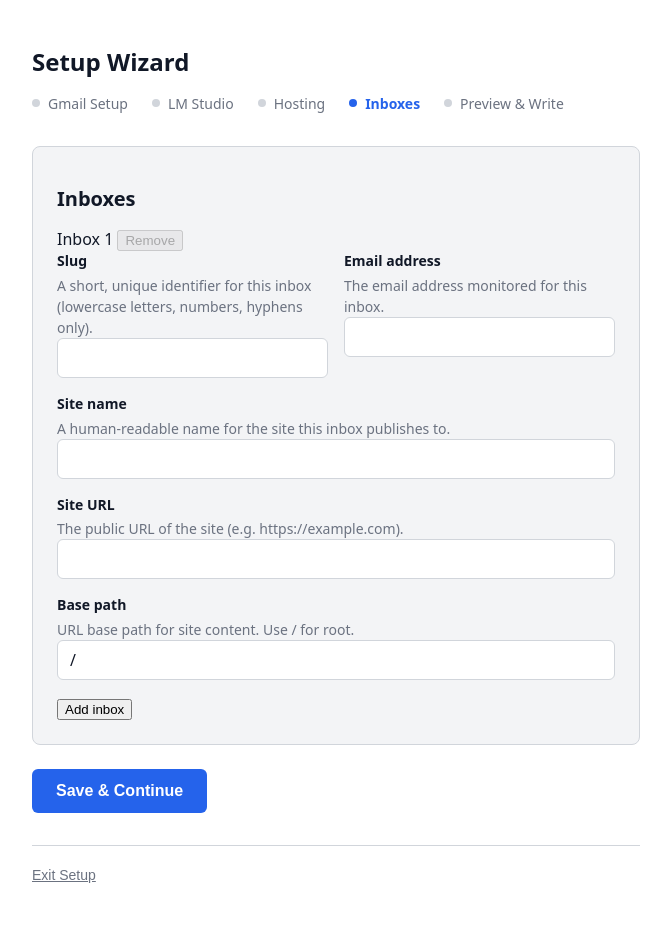
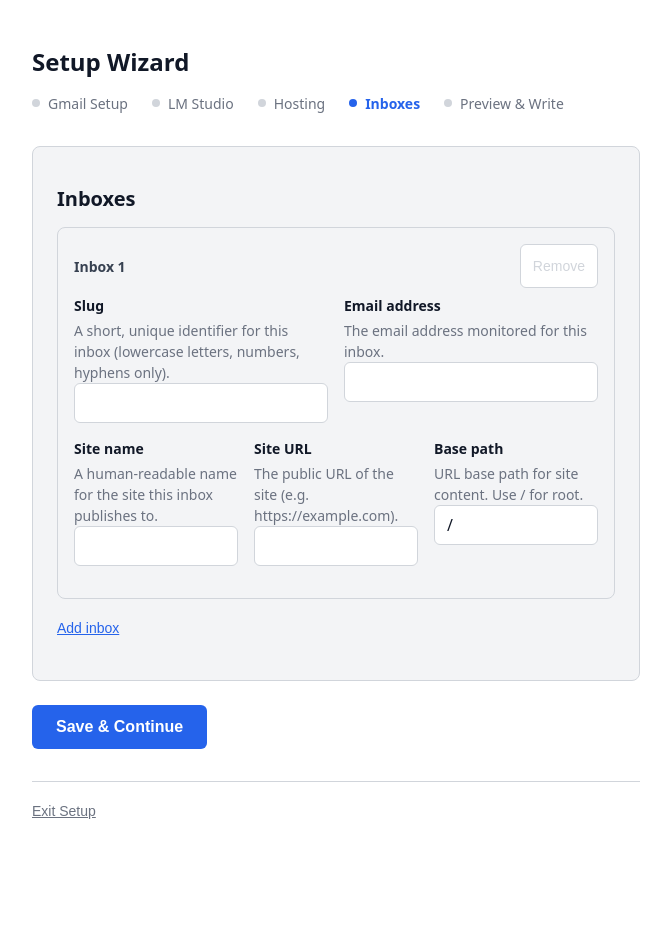
Before and after one commit to sgardoll/mailto-website, a Flask app: page /step/inboxes in a window 1280 px wide. Shown: the whole page, without its empty margins (304-975 px from the left). After the commit the page ends 819 px from the top, so only its background shows below. Run offline with Flask 3, Linux system fonts and the light colour scheme; data that the repository does not hold is empty.

Commit message:
feat(03-06): append Phase 3 CSS rules to wizard.css
- Add select styling and :focus rules (matches input appearance)
- Add .provider-fields[hidden] rule for conditional provider field hiding
- Add .field-row-thirds 3-column grid layout
- Add .inbox-row container + .inbox-row-header + .inbox-row-label styles
- Add .remove-inbox and .remove-inbox:disabled (matches remove-sender)
- Add #add-inbox (matches add-sender)
- No existing rules modified; 79 lines appended after line 264

Co-Authored-By: Claude Sonnet 4.6 <noreply@anthropic.com>

```diff
--- a/setup/static/wizard.css
+++ b/setup/static/wizard.css
@@ -262,3 +262,82 @@ input[type="checkbox"] {
     margin-bottom: 0;
     font-weight: 400;
 }
+
+/* ── Phase 3 additions ────────────────────────────────────────────────────── */
+
+/* Provider dropdown — matches input appearance */
+select {
+    width: 100%;
+    padding: 8px 12px;
+    border: 1px solid #d1d5db;
+    border-radius: 6px;
+    font-size: 16px;
+    font-family: inherit;
+    background-color: #ffffff;
+    color: #111827;
+    cursor: pointer;
+}
+select:focus {
+    outline: 2px solid #2563eb;
+    outline-offset: 2px;
+    border-color: #2563eb;
+}
+
+/* Conditional provider field groups */
+.provider-fields[hidden] { display: none; }
+
+/* Three-column split row (inbox row 2: site name + URL + base path) */
+.field-row-thirds {
+    display: grid;
+    grid-template-columns: 1fr 1fr 1fr;
+    gap: 16px;
+}
+
+/* Inbox row container */
+.inbox-row {
+    background-color: #f3f4f6;
+    border: 1px solid #d1d5db;
+    border-radius: 8px;
+    padding: 16px;
+    margin-bottom: 16px;
+}
+
+/* Inbox row header (label + remove button) */
+.inbox-row-header {
+    display: flex;
+    justify-content: space-between;
+    align-items: center;
+    margin-bottom: 8px;
+}
+.inbox-row-label {
+    font-size: 14px;
+    font-weight: 600;
+    color: #374151;
+}
+
+/* Remove inbox button — matches remove-sender */
+.remove-inbox {
+    min-height: 44px;
+    padding: 0 12px;
+    border: 1px solid #d1d5db;
+    border-radius: 6px;
+    background-color: #ffffff;
+    color: #dc2626;
+    font-size: 14px;
+    cursor: pointer;
+    white-space: nowrap;
+    flex-shrink: 0;
+}
+.remove-inbox:disabled { color: #d1d5db; cursor: not-allowed; }
+
+/* Add inbox button — matches add-sender */
+#add-inbox {
+    font-size: 14px;
+    color: #2563eb;
+    background: none;
+    border: none;
+    padding: 4px 0;
+    cursor: pointer;
+    text-decoration: underline;
+    margin-bottom: 16px;
+}
```
